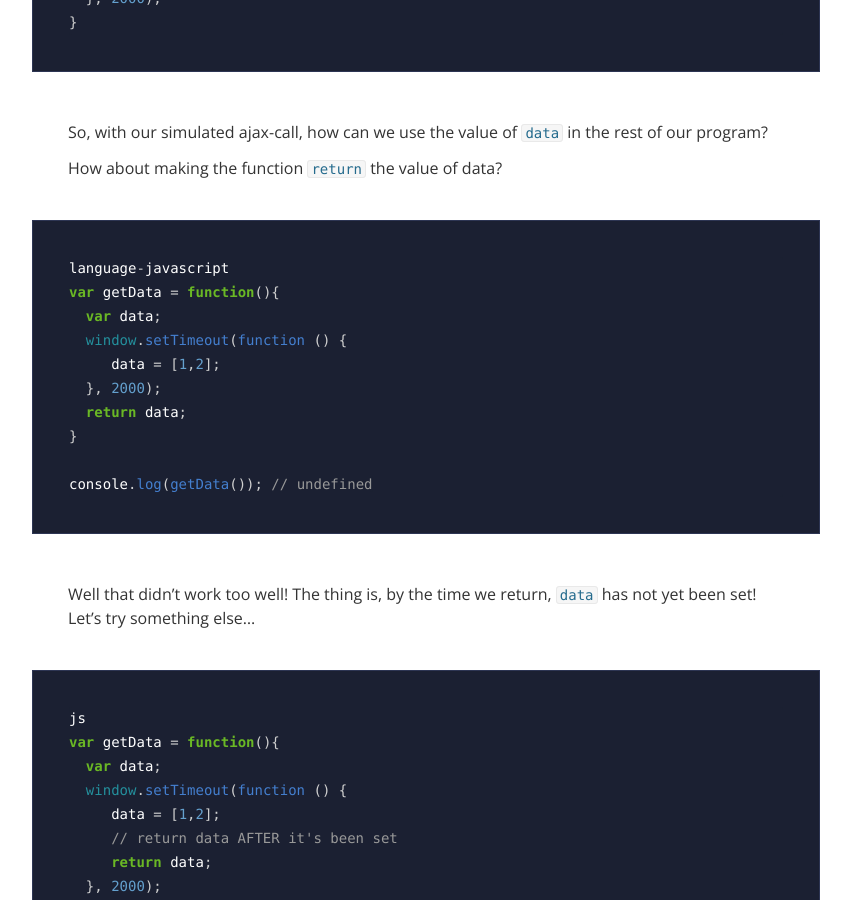
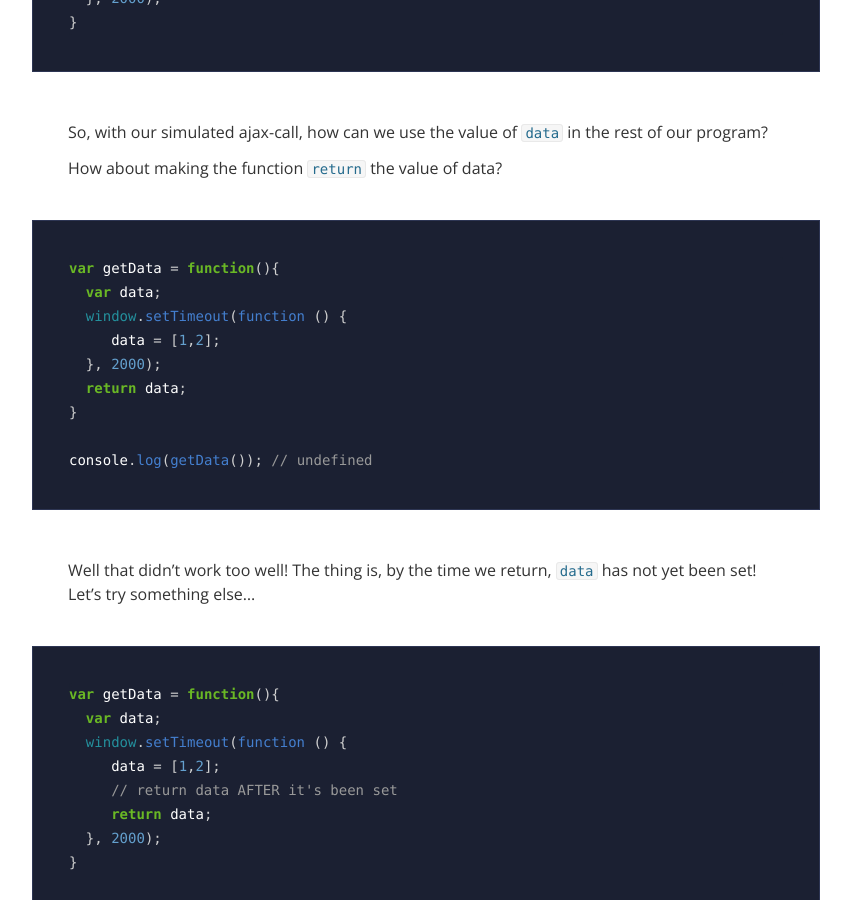
Before and after one commit to shakyShane/shakyshane-blog, a Jekyll site: the page built from _posts/2013-11-16-making-promises-with-javascript.markdown, in a window 1280 px wide and 900 px high, scrolled down 659 px. Shown: the whole window, without its empty margins (214-1065 px from the left). Built offline with Jekyll 4.4.1, drawn with Linux system fonts in a browser that asks for light colours.

Commit message:
typos and code problems

```diff
--- a/_posts/2013-11-16-making-promises-with-javascript.markdown
+++ b/_posts/2013-11-16-making-promises-with-javascript.markdown
@@ -26,7 +26,6 @@ So, with our simulated ajax-call, how can we use the value of `data` in the rest
 How about making the function `return` the value of data?
 
 {% highlight javascript %}
-language-javascript
 var getData = function(){
   var data;
   window.setTimeout(function () {
@@ -41,7 +40,6 @@ console.log(getData()); // undefined
 Well that didn't work too well! The thing is, by the time we return, `data` has not yet been set! Let's try something else...
 
 {% highlight javascript %}
-js
 var getData = function(){
   var data;
   window.setTimeout(function () {
```
Also changed, not shown: _posts/2013-10-13-stylus-less-sass-being-efficient-with-extends.markdown (+6 -6 lines).
